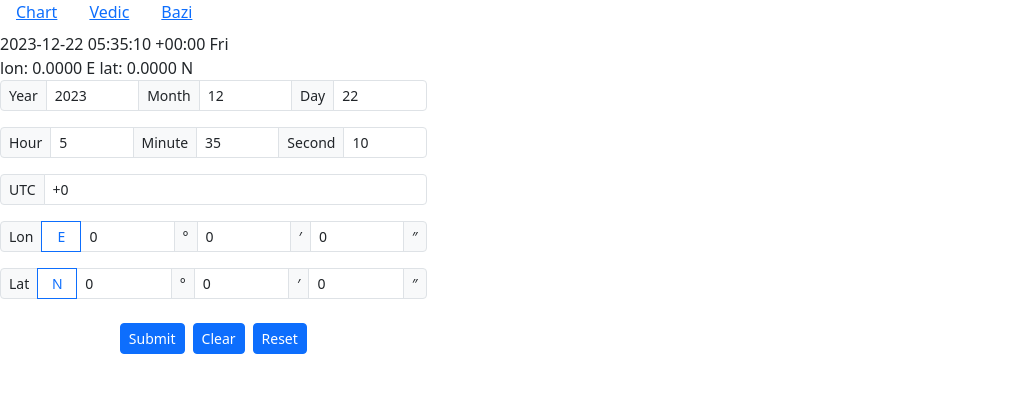
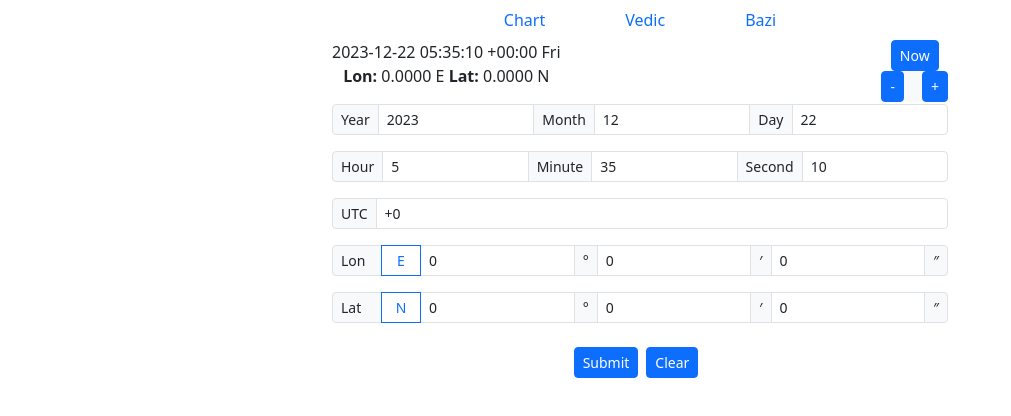
Before and after one commit to YingChangJ/astro-app, a React (Vite) app in the folder my-app/: page / in a window 1280 px wide. Shown: the top 416 px of the page, without its empty margins (0-1011 px from the left). Built offline with nearby package versions, Linux system fonts and the light colour scheme; no server answers.

Commit message:
feat: adjust time and set now time in root

```diff
--- a/my-app/src/App.jsx
+++ b/my-app/src/App.jsx
@@ -11,10 +11,11 @@ import {
   CheckTrueOrMean,
   CheckboxGroup,
 } from "./components/SVGComponents.jsx";
-import { Button, Stack } from "react-bootstrap";
+import Button from "react-bootstrap/Button";
 import Container from "react-bootstrap/Container";
 import Row from "react-bootstrap/Row";
 import Col from "react-bootstrap/Col";
+import Stack from "react-bootstrap/Stack";
 import Form from "react-bootstrap/Form";
 import Accordion from "react-bootstrap/Accordion";
 import { Outlet } from "react-router-dom";
--- a/my-app/src/routes/entry.jsx
+++ b/my-app/src/routes/entry.jsx
@@ -5,6 +5,7 @@ import { DateTime } from "../lib/luxon.min.js";
 import Button from "react-bootstrap/Button";
 import Col from "react-bootstrap/Col";
 import InputGroup from "react-bootstrap/InputGroup";
+
 export default function Entry() {
   const [dateTime, setDateTime, location, setLocation] = useOutletContext();
 
@@ -49,17 +50,26 @@ export default function Entry() {
   function handleSubmit(e) {
     e.preventDefault(); // 阻止表單的默認提交行為
     //dateTime
-    console.log("what inside", DateTime.now().offset);
+    const parsedYear = parseInt(inputValues.year);
+    const parsedMonth = parseInt(inputValues.year);
+    const parsedDay = parseFloat(inputValues.year);
+    const parsedHour = parseFloat(inputValues.year);
+    const parsedMinute = parseFloat(inputValues.year);
+    const parsedSecond = parseInt(inputValues.year);
+    const parsedTimeZone = parseFloat(inputValues.year);
+
     const updatedDateTime = DateTime.fromObject(
       {
-        year: parseInt(inputValues.year) || 0,
-        month: parseInt(inputValues.month) || 1,
-        day: parseInt(inputValues.day) || 1,
-        hour: parseInt(inputValues.hour) || 0, // 时、分、秒等属性可以根据需要添加
-        minute: parseInt(inputValues.minute) || 0,
-        second: parseInt(inputValues.second) || 0,
+        year: isNaN(parsedYear) ? dateTime.year : parsedYear,
+        month: isNaN(parsedMonth) ? dateTime.year : parsedMonth,
+        day: isNaN(parsedDay) ? dateTime.year : parsedDay,
+        hour: isNaN(parsedHour) ? dateTime.year : parsedHour, // 时、分、秒等属性可以根据需要添加
+        minute: isNaN(parsedMinute) ? dateTime.year : parsedMinute,
+        second: isNaN(parsedSecond) ? dateTime.year : parsedSecond,
       },
-      { zone: (parseFloat(inputValues.timeZone) || 0) * 60 }
+      {
+        zone: (isNaN(parsedTimeZone) ? dateTime.timeZone : parsedTimeZone) * 60,
+      }
     );
     if (updatedDateTime.isValid) {
       const takeFractionalHour = updatedDateTime.plus({
@@ -100,32 +110,35 @@ export default function Entry() {
       latSec: "",
     });
   }
-  function handleReset() {
-    setInputValues({
-      year: dateTime.year,
-      month: dateTime.month,
-      day: dateTime.day,
-      hour: dateTime.hour,
-      minute: dateTime.minute,
-      second: dateTime.second,
-      timeZone: dateTime.toFormat("Z"),
-      lonDeg: Math.abs(location.longitude),
-      latDeg: Math.abs(location.latitude),
-      lonMin: 0,
-      lonSec: 0,
-      latMin: 0,
-      latSec: 0,
-    });
-    setLocationDirection({
-      ew: location.longitude >= 0,
-      ns: location.latitude >= 0,
-    });
-  }
+  // function handleReset() {
+  //   setInputValues({
+  //     year: dateTime.year,
+  //     month: dateTime.month,
+  //     day: dateTime.day,
+  //     hour: dateTime.hour,
+  //     minute: dateTime.minute,
+  //     second: dateTime.second,
+  //     timeZone: dateTime.toFormat("Z"),
+  //     lonDeg: Math.abs(location.longitude),
+  //     latDeg: Math.abs(location.latitude),
+  //     lonMin: 0,
+  //     lonSec: 0,
+  //     latMin: 0,
+  //     latSec: 0,
+  //   });
+  //   setLocationDirection({
+  //     ew: location.longitude >= 0,
+  //     ns: location.latitude >= 0,
+  //   });
+  // }
   const buttonStyle = {
     width: "40px", // 或者您可以使用相對單位，例如 '2em'
   };
+  const LonLatStyle = {
+    width: "50px", // 或者您可以使用相對單位，例如 '2em'
+  };
   return (
-    <Form className="col-md-6 col-xl-4 d-flex flex-column align-items-center">
+    <Form className="col-sm-12 col-md-8 col-xl-6 container">
       <InputGroup size="sm" className="mb-3">
         <InputGroup.Text>Year</InputGroup.Text>
         <Form.Control
@@ -203,7 +216,7 @@ export default function Entry() {
         />
       </InputGroup>
       <InputGroup size="sm" className="mb-3">
-        <InputGroup.Text>Lon</InputGroup.Text>
+        <InputGroup.Text style={LonLatStyle}>Lon</InputGroup.Text>
         <Button
           onClick={() => handleLocationDirectionChange("ew")}
           size="sm"
@@ -244,7 +257,7 @@ export default function Entry() {
         <InputGroup.Text>″</InputGroup.Text>
       </InputGroup>
       <InputGroup size="sm" className="mb-3">
-        <InputGroup.Text>Lat</InputGroup.Text>
+        <InputGroup.Text style={LonLatStyle}>Lat</InputGroup.Text>
         <Button
           onClick={() => handleLocationDirectionChange("ns")}
           size="sm"
@@ -284,7 +297,7 @@ export default function Entry() {
         />
         <InputGroup.Text>″</InputGroup.Text>
       </InputGroup>
-      <Col>
+      <div>
         {" "}
         <Button onClick={handleSubmit} size="sm">
           Submit
@@ -292,10 +305,10 @@ export default function Entry() {
         <Button onClick={handleClear} size="sm" className="m-2">
           Clear
         </Button>
-        <Button onClick={handleReset} size="sm">
+        {/* <Button onClick={handleReset} size="sm">
           Reset
-        </Button>
-      </Col>
+        </Button> */}
+      </div>
     </Form>
   );
 }
--- a/my-app/src/routes/root.jsx
+++ b/my-app/src/routes/root.jsx
@@ -3,36 +3,128 @@ import Col from "react-bootstrap/Col";
 import { DateTime } from "../lib/luxon.min.js";
 import { useState } from "react";
 import Row from "react-bootstrap/Row";
+import Form from "react-bootstrap/Form";
+import Nav from "react-bootstrap/Nav";
+import Button from "react-bootstrap/Button";
+import Modal from "react-bootstrap/Modal";
 export default function Root() {
   //location and datetime: they are
-  const [dateTime, setDateTime] = useState(DateTime.utc());
+  const [dateTime, setDateTime] = useState(DateTime.now());
   const [location, setLocation] = useState({ longitude: 0, latitude: 0 });
+  const [number, setNumber] = useState("");
+  const [unit, setUnit] = useState("");
+  const [show, setShow] = useState(false); //Modal
+  // 处理数字选择变化的回调
+  const handleNumberChange = (event) => {
+    setNumber(event.target.value);
+  };
+
+  // 处理单位选择变化的回调
+  const handleUnitChange = (event) => {
+    setUnit(event.target.value);
+  };
+  function addOrMinusTime(sign) {
+    setDateTime((prev) => prev.plus({ [unit]: number * sign }));
+  }
   function formatLocation(location) {
     const ew = location.longitude >= 0 ? "E" : "W";
     const ns = location.latitude >= 0 ? "N" : "S";
-    return `lon: ${Math.abs(location.longitude).toFixed(
-      4
-    )} ${ew} lat: ${Math.abs(location.latitude).toFixed(4)} ${ns}`;
+    return (
+      <>
+        <strong>Lon: </strong>
+        {Math.abs(location.longitude).toFixed(4)} {ew} <strong>Lat: </strong>
+        {Math.abs(location.latitude).toFixed(4)} {ns}
+      </>
+    );
   }
-  console.log(dateTime);
+  function setTimeNow() {
+    setDateTime(DateTime.now());
+  }
   return (
-    <div className="vh-100 overflow-hidden ">
-      <Col className="d-flex mb-2">
+    <div className="text-center">
+      <div className="nav justify-content-center">
         {/* TODO: 把type搞掉，App内容分流到root, entry and chart */}
-        <Link to="type/chart" className="mx-3">
+        <Link to="type/chart" className="nav-link">
           Chart
         </Link>
-        <Link to="type/vedic" className="mx-3">
+        <Link to="type/vedic" className="nav-link ms-5 me-5">
           Vedic
         </Link>
-        <Link to="type/bazi" className="mx-3">
+        <Link to="type/bazi" className="nav-link">
           Bazi
         </Link>
-      </Col>
-      <Row className="d-flex justify-content-center">
-        <div>{dateTime.toFormat("yyyy-MM-dd HH:mm:ss ZZ EEE")}</div>
-        <div>{formatLocation(location)}</div>
-      </Row>
+      </div>
+      <div className="col-sm-12 col-md-8 col-xl-6 container">
+        <div className="d-flex justify-content-between">
+          <p className="fs-6">
+            {dateTime.toFormat("yyyy-MM-dd HH:mm:ss ZZ EEE")}
+            <br />
+            {formatLocation(location)}
+          </p>
+          <div className="ms-auto">
+            <Button onClick={setTimeNow} className="" size="sm">
+              Now
+            </Button>
+            <div className="d-flex">
+              <Button onClick={() => addOrMinusTime(-1)} className="" size="sm">
+                -
+              </Button>
+              <Button size="sm" variant="light" onClick={() => setShow(true)}>
+                {number} {unit}
+              </Button>
+
+              <Modal
+                size="sm"
+                show={show}
+                onHide={() => setShow(false)}
+                dialogClassName="modal-90w"
+                aria-label="set time adjust gap"
+              >
+                <Modal.Header closeButton>
+                  <Modal.Title>Jump Step</Modal.Title>
+                </Modal.Header>
+                <Modal.Body>
+                  <div className="d-flex">
+                    <Form.Select
+                      size="sm"
+                      onChange={handleNumberChange}
+                      value={number}
+                      // style={{ width: "60px" }}
+                    >
+                      <option>1</option>
+                      <option>2</option>
+                      <option>3</option>
+                      <option>4</option>
+                      <option>5</option>
+                      <option>6</option>
+                      <option>7</option>
+                      <option>8</option>
+                      <option>9</option>
+                    </Form.Select>
+                    <Form.Select
+                      size="sm"
+                      onChange={handleUnitChange}
+                      value={unit}
+                    >
+                      <option value="sec">second</option>
+                      <option value="min">minute</option>
+                      <option value="hour">hour</option>
+                      <option value="day">day</option>
+                      <option value="mon">month</option>
+                      <option value="year">year</option>
+                    </Form.Select>
+                  </div>
+                </Modal.Body>
+              </Modal>
+
+              <Button onClick={() => addOrMinusTime(1)} className="" size="sm">
+                +
+              </Button>
+            </div>
+          </div>
+        </div>
+      </div>
+
       <div>
         <Outlet context={[dateTime, setDateTime, location, setLocation]} />
       </div>
```
